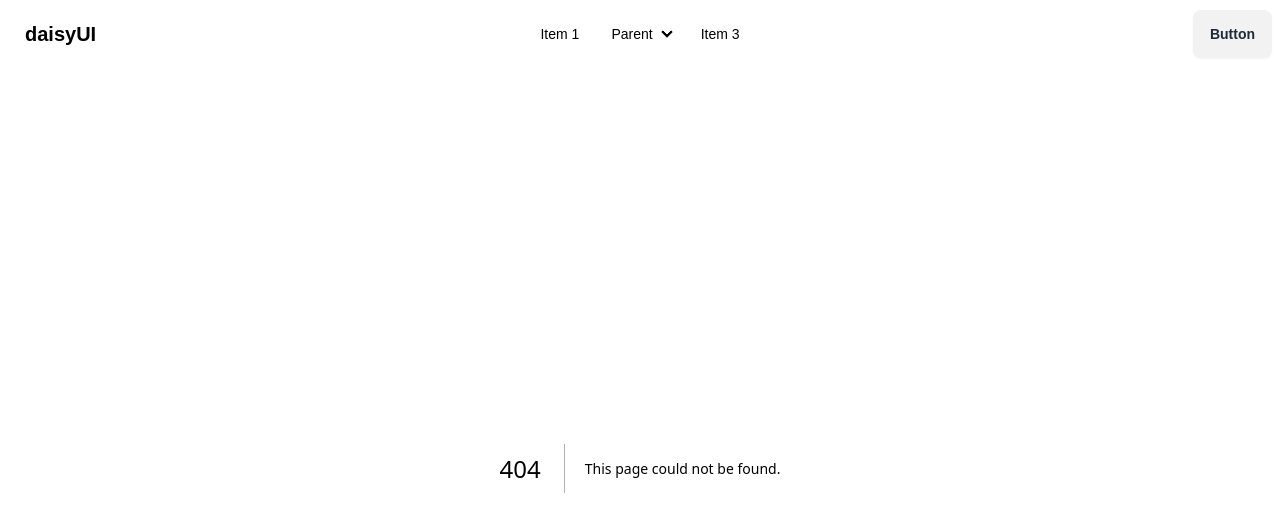
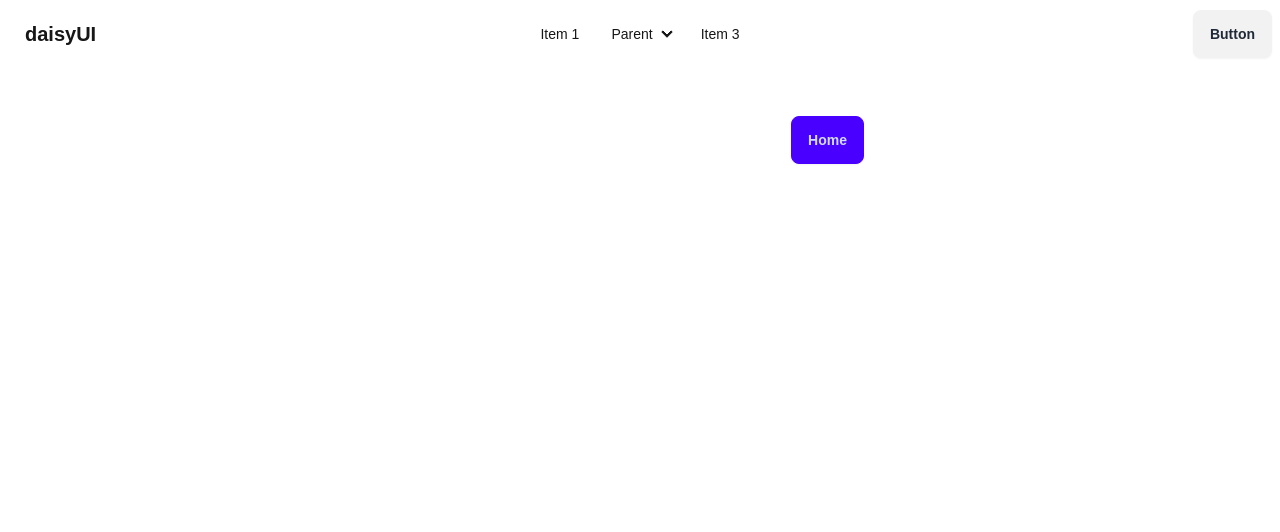
Before and after one commit to rafirabby13/next-assignment, a Next.js app: page /post/1 in a window 1280 px wide. Before the commit this address had no page. Shown: the top 532 px of the page. Built offline with nearby package versions, Linux system fonts and the light colour scheme; no server answers.

Commit message:
added post detail page

```diff
--- /dev/null
+++ b/src/app/post/[id]/page.jsx
@@ -0,0 +1,34 @@
+"use client";
+import Link from "next/link";
+import { useParams } from "next/navigation";
+import React, { useEffect, useState } from "react";
+
+const page = () => {
+  const { id } = useParams();
+  const [post, setPost] = useState({});
+  useEffect(() => {
+    fetch(`https://jsonplaceholder.typicode.com/posts/${id}`)
+      .then((res) => res.json())
+      .then((res) => {
+        setPost(res);
+      });
+
+    // const data =  res.json()
+    // console.log(data)
+  }, []);
+  return (
+    <div>
+      <div className="card-body max-w-lg mx-auto">
+        <h2 className="card-title">{post.title}</h2>
+        <p>{post.body}</p>
+        <div className="card-actions justify-end">
+          <Link href='/' className="btn btn-primary">
+            Home
+          </Link>
+        </div>
+      </div>
+    </div>
+  );
+};
+
+export default page;
--- a/src/app/posts/page.jsx
+++ b/src/app/posts/page.jsx
@@ -1,7 +1,8 @@
+import Link from "next/link";
 import React from "react";
 
 const Posts = ({ posts }) => {
-  console.log(posts);
+//   console.log(posts);
   return (
     <div className="grid grid-cols-1 md:grid-cols-3 xl:grid-cols-4">
       {
@@ -10,7 +11,7 @@ const Posts = ({ posts }) => {
               <h2 className="card-title">{post.title}</h2>
               <p>{post.body}</p>
               <div className="card-actions justify-end">
-                <button className="btn btn-primary">Details</button>
+                <Link href={`/post/${post.id}`} className="btn btn-primary">Details</Link>
               </div>
             </div>
           </div>)
```
